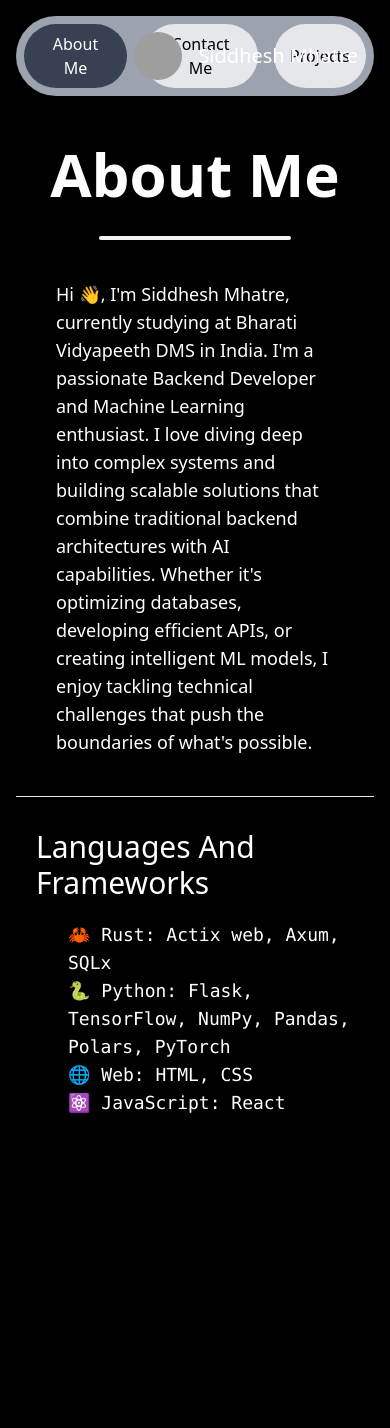
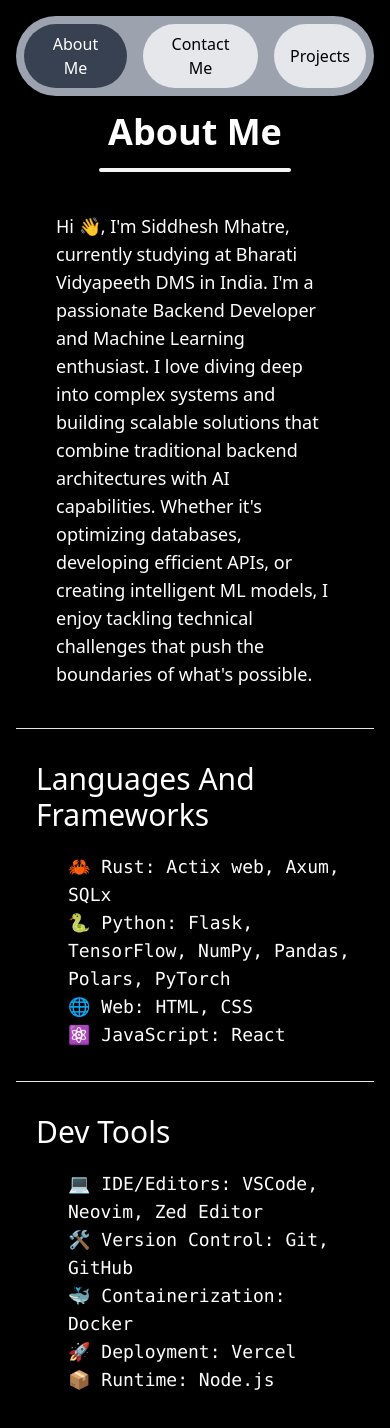
Before and after one commit to glitchySid/My-Portfolio, a React (Vite) app: page / in a window 390 px wide. Before the commit the page ends 1153 px from the top, so only its background shows below. Built offline with nearby package versions, Linux system fonts and the light colour scheme; grey boxes are pictures that could not be loaded.

Commit message:
mobile responsive

```diff
--- a/src/components/Main-Page.tsx
+++ b/src/components/Main-Page.tsx
@@ -8,7 +8,7 @@ function MainPage() {
 
   return (
     <div className="container mx-auto p-4">
-      <div className="inline-flex gap-4 mb-4 bg-gray-400 rounded-full p-2">
+      <div className="flex sm:flex-row gap-4 mb-4 bg-gray-400 rounded-full p-2">
         <button
           className={`px-4 py-2 rounded-full ${
             activeTab === "aboutme" ? "bg-gray-700 text-white" : "bg-gray-200"
--- a/src/components/pages/aboutme.tsx
+++ b/src/components/pages/aboutme.tsx
@@ -1,15 +1,7 @@
 function Aboutme() {
   return (
     <div className="bg-black">
-      <div className="absolute top-8 right-8 flex items-center">
-        <img
-          src="./assets/react.svg"
-          alt="Profile Logo"
-          className="h-12 w-12 rounded-full mr-4"
-        />
-        <span className="text-white text-xl">Siddhesh Mhatre</span>
-      </div>
-      <h1 className="text-6xl font-bold text-center text-white m-8">
+      <h1 className="text-4xl sm:text-6xl font-bold text-center text-white m-4 sm:m-8">
         About Me
       </h1>
       <hr className="w-48 h-1 mx-auto my-4 bg-gray-100 border-0 rounded md:my-10 dark:bg-gray-700" />
@@ -33,6 +25,20 @@ function Aboutme() {
         <br />
         ⚛️ JavaScript: React
       </p>
+
+      <hr className="h-px my-8 bg-gray-200 border-0 dark:bg-gray-700" />
+      <h2 className="text-white m-5 text-3xl">Dev Tools</h2>
+      <p className="text-white m-5 text-lg flex flex-col gap-10 font-mono pl-8">
+        💻 IDE/Editors: VSCode, Neovim, Zed Editor
+        <br />
+        🛠️ Version Control: Git, GitHub
+        <br />
+        🐳 Containerization: Docker
+        <br />
+        🚀 Deployment: Vercel
+        <br />
+        📦 Runtime: Node.js
+      </p>
     </div>
   );
 }
--- a/src/components/pages/contactme.tsx
+++ b/src/components/pages/contactme.tsx
@@ -6,8 +6,7 @@ function ContactMe() {
           Let's Connect! 👋
         </h2>
         <hr className="h-px my-8 bg-gray-200 border-0 dark:bg-gray-700" />
-
-        <div className="grid grid-cols-1 md:grid-cols-2 gap-8 mb-12">
+        <div className="grid grid-cols-1 md:grid-cols-2 gap-8 mb-12 px-4 sm:px-0">
           <div className="text-white">
             <h3 className="text-2xl font-semibold mb-4">Get in Touch 📧</h3>
             <p className="mb-4">
@@ -23,7 +22,7 @@ function ContactMe() {
             <img
               src="https://images.unsplash.com/photo-1516387938699-a93567ec168e"
               alt="Contact visual"
-              className="w-full h-48 object-cover rounded-lg"
+              className="w-full h-48 sm:h-64 object-cover rounded-lg"
             />
           </div>
         </div>
--- a/src/components/pages/projects.tsx
+++ b/src/components/pages/projects.tsx
@@ -2,7 +2,7 @@ import { projects } from "../data/project";
 
 function Projects() {
   return (
-    <div className="flex justify-center">
+    <div className="flex flex-col md:flex-row flex-wrap gap-4 p-4">
       {projects.map((project, index) => (
         <a href={project.anchor} key={index}>
           <img src={project.img} alt={project.title} />
```
